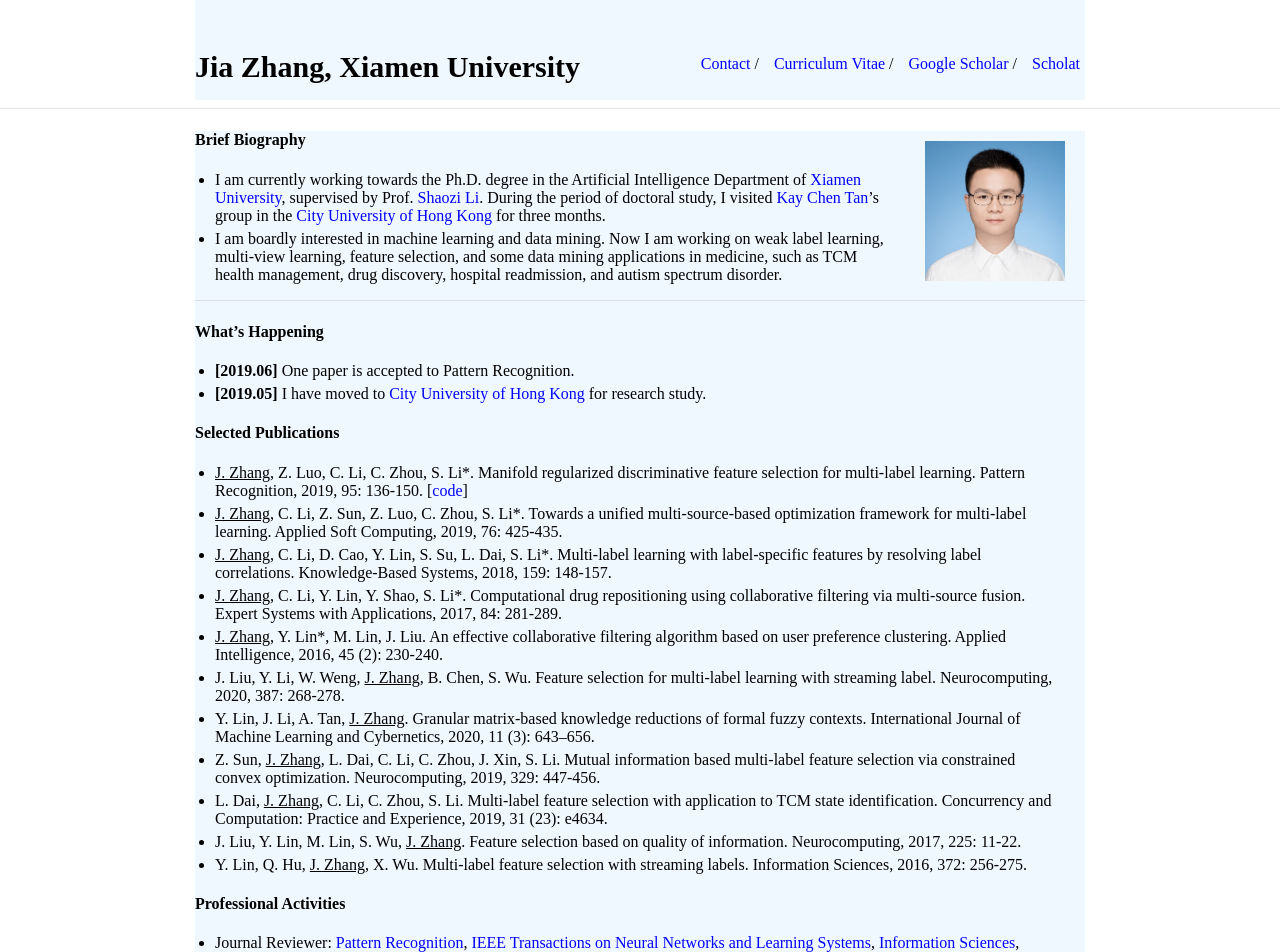
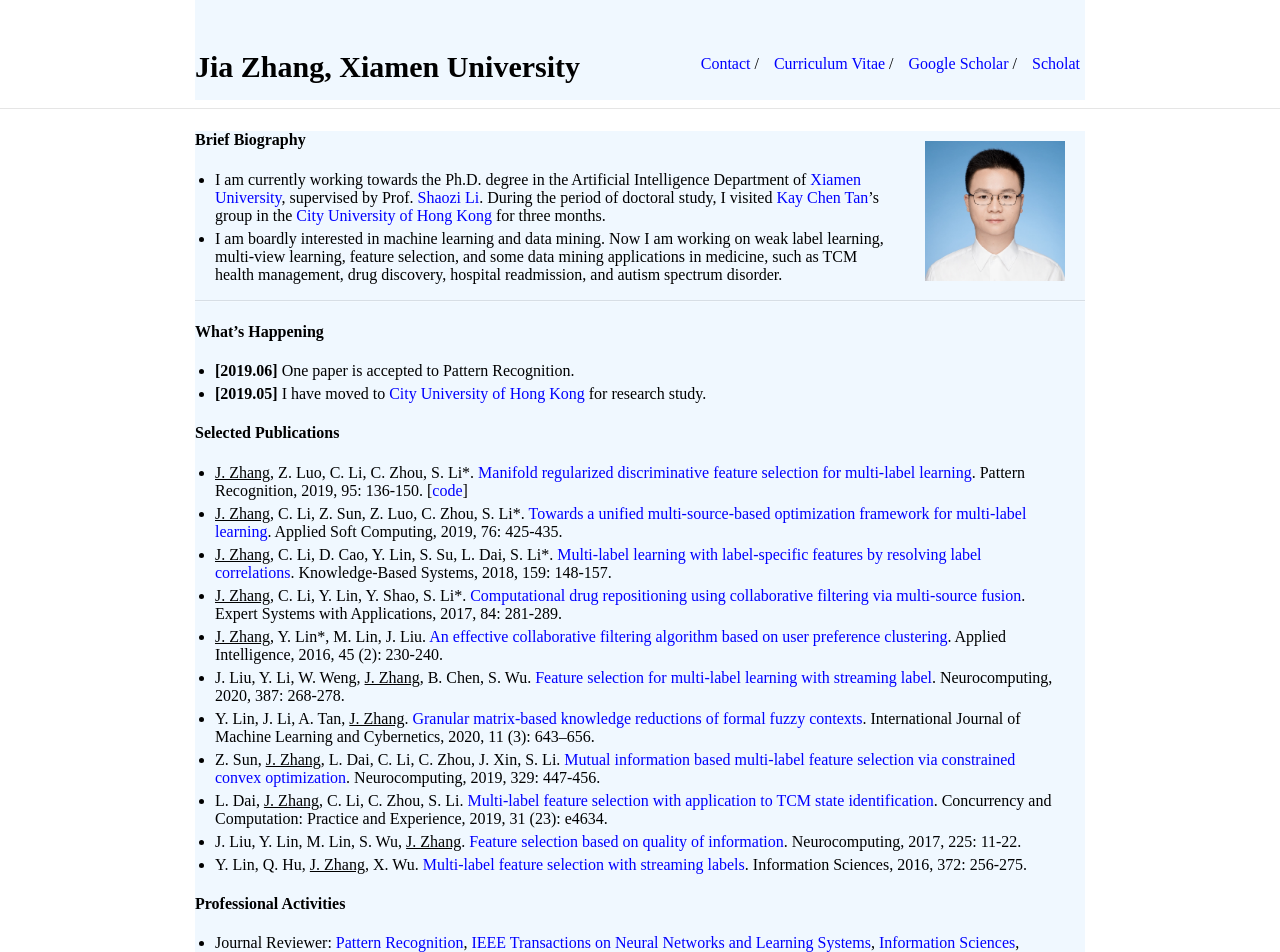
Before and after one commit to jiazhang-ml/jiazhang-ml.github.io, a Jekyll site: the page built from index.md, in a window 1280 px wide. Shown: the top 952 px of the page. Built offline with Jekyll 4.4.1, drawn with Linux system fonts in a browser that asks for light colours; part of the change alters nothing that is shown.

```diff
--- a/index.md
+++ b/index.md
@@ -18,17 +18,17 @@ layout: default
 
 #### Selected Publications
 
-* <u>J. Zhang</u>, Z. Luo, C. Li, C. Zhou, S. Li\*. Manifold regularized discriminative feature selection for multi-label learning. Pattern Recognition, 2019, 95: 136-150. [[code](MDFS-master.zip)]
-* <u>J. Zhang</u>, C. Li, Z. Sun, Z. Luo, C. Zhou, S. Li\*. Towards a unified multi-source-based optimization framework for multi-label learning. Applied Soft Computing, 2019, 76: 425-435.
-* <u>J. Zhang</u>, C. Li, D. Cao, Y. Lin, S. Su, L. Dai, S. Li\*. Multi-label learning with label-specific features by resolving label correlations. Knowledge-Based Systems, 2018, 159: 148-157.
-* <u>J. Zhang</u>, C. Li, Y. Lin, Y. Shao, S. Li\*. Computational drug repositioning using collaborative filtering via multi-source fusion. Expert Systems with Applications, 2017, 84: 281-289.
-* <u>J. Zhang</u>, Y. Lin\*, M. Lin, J. Liu. An effective collaborative filtering algorithm based on user preference clustering. Applied Intelligence, 2016, 45 (2): 230-240.
-* J. Liu, Y. Li, W. Weng, <u>J. Zhang</u>, B. Chen, S. Wu. Feature selection for multi-label learning with streaming label. Neurocomputing, 2020, 387: 268-278.
-* Y. Lin, J. Li, A. Tan, <u>J. Zhang</u>. Granular matrix-based knowledge reductions of formal fuzzy contexts. International Journal of Machine Learning and Cybernetics, 2020, 11 (3): 643–656.
-* Z. Sun, <u>J. Zhang</u>, L. Dai, C. Li, C. Zhou, J. Xin, S. Li. Mutual information based multi-label feature selection via constrained convex optimization. Neurocomputing, 2019, 329: 447-456.
-* L. Dai, <u>J. Zhang</u>, C. Li, C. Zhou, S. Li. Multi‐label feature selection with application to TCM state identification. Concurrency and Computation: Practice and Experience, 2019, 31 (23): e4634.
-* J. Liu, Y. Lin, M. Lin, S. Wu, <u>J. Zhang</u>. Feature selection based on quality of information. Neurocomputing, 2017, 225: 11-22.
-* Y. Lin, Q. Hu, <u>J. Zhang</u>, X. Wu. Multi-label feature selection with streaming labels. Information Sciences, 2016, 372: 256-275.
+* <u>J. Zhang</u>, Z. Luo, C. Li, C. Zhou, S. Li\*. [Manifold regularized discriminative feature selection for multi-label learning](https://www.sciencedirect.com/science/article/abs/pii/S0031320319302341). Pattern Recognition, 2019, 95: 136-150. [[code](MDFS-master.zip)]
+* <u>J. Zhang</u>, C. Li, Z. Sun, Z. Luo, C. Zhou, S. Li\*. [Towards a unified multi-source-based optimization framework for multi-label learning](https://www.sciencedirect.com/science/article/abs/pii/S1568494618307051). Applied Soft Computing, 2019, 76: 425-435.
+* <u>J. Zhang</u>, C. Li, D. Cao, Y. Lin, S. Su, L. Dai, S. Li\*. [Multi-label learning with label-specific features by resolving label correlations](https://www.sciencedirect.com/science/article/abs/pii/S0950705118303472). Knowledge-Based Systems, 2018, 159: 148-157.
+* <u>J. Zhang</u>, C. Li, Y. Lin, Y. Shao, S. Li\*. [Computational drug repositioning using collaborative filtering via multi-source fusion](https://www.sciencedirect.com/science/article/pii/S0957417417303202). Expert Systems with Applications, 2017, 84: 281-289.
+* <u>J. Zhang</u>, Y. Lin\*, M. Lin, J. Liu. [An effective collaborative filtering algorithm based on user preference clustering](https://link.springer.com/article/10.1007/s10489-015-0756-9). Applied Intelligence, 2016, 45 (2): 230-240.
+* J. Liu, Y. Li, W. Weng, <u>J. Zhang</u>, B. Chen, S. Wu. [Feature selection for multi-label learning with streaming label](https://www.sciencedirect.com/science/article/abs/pii/S0925231220300242). Neurocomputing, 2020, 387: 268-278.
+* Y. Lin, J. Li, A. Tan, <u>J. Zhang</u>. [Granular matrix-based knowledge reductions of formal fuzzy contexts](https://link.springer.com/article/10.1007/s13042-019-01022-4). International Journal of Machine Learning and Cybernetics, 2020, 11 (3): 643–656.
+* Z. Sun, <u>J. Zhang</u>, L. Dai, C. Li, C. Zhou, J. Xin, S. Li. [Mutual information based multi-label feature selection via constrained convex optimization](https://www.sciencedirect.com/science/article/abs/pii/S0925231218312360). Neurocomputing, 2019, 329: 447-456.
+* L. Dai, <u>J. Zhang</u>, C. Li, C. Zhou, S. Li. [Multi‐label feature selection with application to TCM state identification](https://onlinelibrary.wiley.com/doi/abs/10.1002/cpe.4634). Concurrency and Computation: Practice and Experience, 2019, 31 (23): e4634.
+* J. Liu, Y. Lin, M. Lin, S. Wu, <u>J. Zhang</u>. [Feature selection based on quality of information](https://www.sciencedirect.com/science/article/abs/pii/S0925231216312991). Neurocomputing, 2017, 225: 11-22.
+* Y. Lin, Q. Hu, <u>J. Zhang</u>, X. Wu. [Multi-label feature selection with streaming labels](https://www.sciencedirect.com/science/article/pii/S0020025516306120). Information Sciences, 2016, 372: 256-275.
 
 #### Professional Activities
 
```
